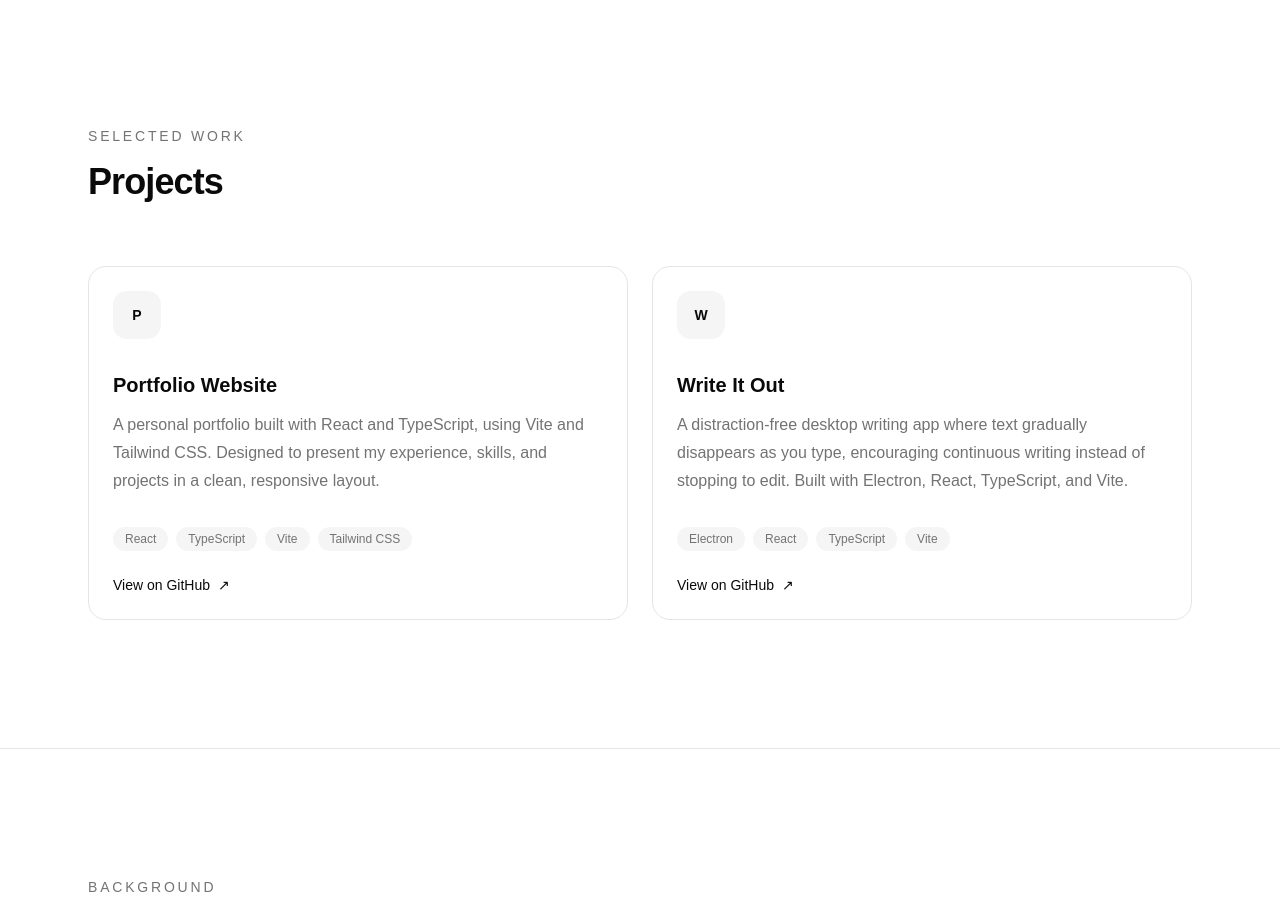
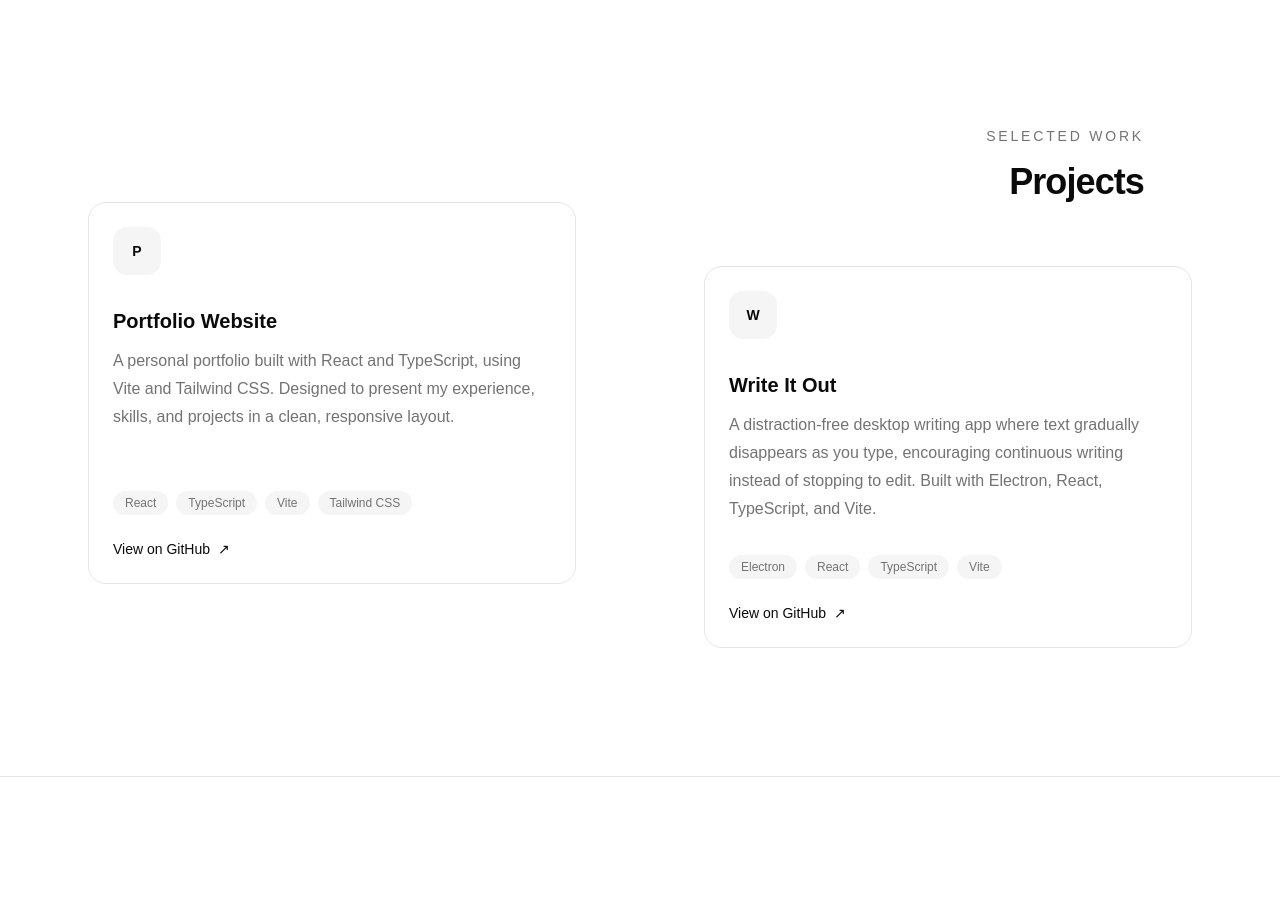
Before and after one commit to Verdanmaer/myPortfolio, a React (Vite) app: page / in a window 1280 px wide. Shown: the part 1320-2228 px from the top of the page. Built offline with nearby package versions, Linux system fonts and the light colour scheme.

Commit message:
style: polish projects section

```diff
--- a/src/App.tsx
+++ b/src/App.tsx
@@ -9,6 +9,7 @@ const projects = [
       "A personal portfolio built with React and TypeScript, using Vite and Tailwind CSS. Designed to present my experience, skills, and projects in a clean, responsive layout.",
     tech: ["React", "TypeScript", "Vite", "Tailwind CSS"],
     githubUrl: "https://github.com/Verdanmaer/myPortfolio",
+    className: "md:-mt-16 md:mb-16",
   },
   {
     title: "Write It Out",
@@ -16,6 +17,7 @@ const projects = [
       "A distraction-free desktop writing app where text gradually disappears as you type, encouraging continuous writing instead of stopping to edit. Built with Electron, React, TypeScript, and Vite.",
     tech: ["Electron", "React", "TypeScript", "Vite"],
     githubUrl: "https://github.com/Verdanmaer/Write-It-Out",
+    className: "",
   },
 ]
 
@@ -181,7 +183,7 @@ function App() {
           transition={{ duration: 0.6 }}
         >
           <div className="mx-auto max-w-6xl px-6 py-12 md:py-32">
-            <div className="mb-8 md:mb-16">
+            <div className="mb-8 md:mb-16 text-right mr-12">
               <p className="mb-4 text-sm font-medium uppercase tracking-[0.2em] text-muted-foreground">
                 Selected work
               </p>
@@ -191,14 +193,14 @@ function App() {
               </h2>
             </div>
 
-            <div className="grid gap-6 md:grid-cols-2">
+            <div className="grid gap-6 md:gap-16 lg:gap-32 md:grid-cols-2">
               {projects.map((project) => (
                 <a
                   key={project.title}
                   href={project.githubUrl}
                   target="_blank"
                   rel="noreferrer"
-                  className="group block rounded-2xl focus-visible:outline-none focus-visible:ring-2 focus-visible:ring-ring focus-visible:ring-offset-2"
+                  className={`group block rounded-2xl focus-visible:outline-none focus-visible:ring-2 focus-visible:ring-ring focus-visible:ring-offset-2 ${project.className}`}
                 >
                   <article className="flex min-h-[320px] h-full flex-col justify-between rounded-2xl border p-6 transition duration-200 group-hover:-translate-y-1 group-hover:shadow-lg">
                     <div>
```
